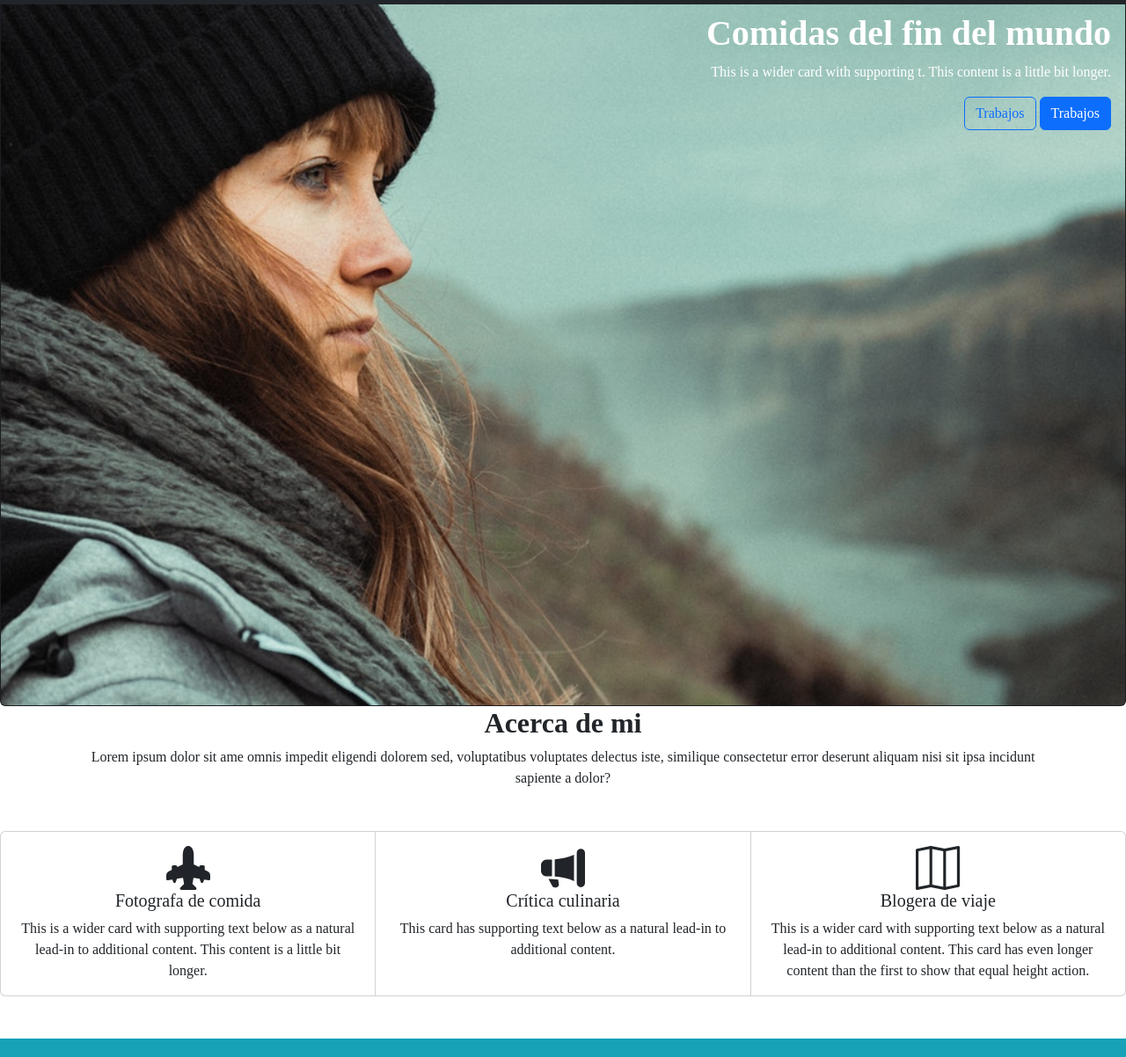
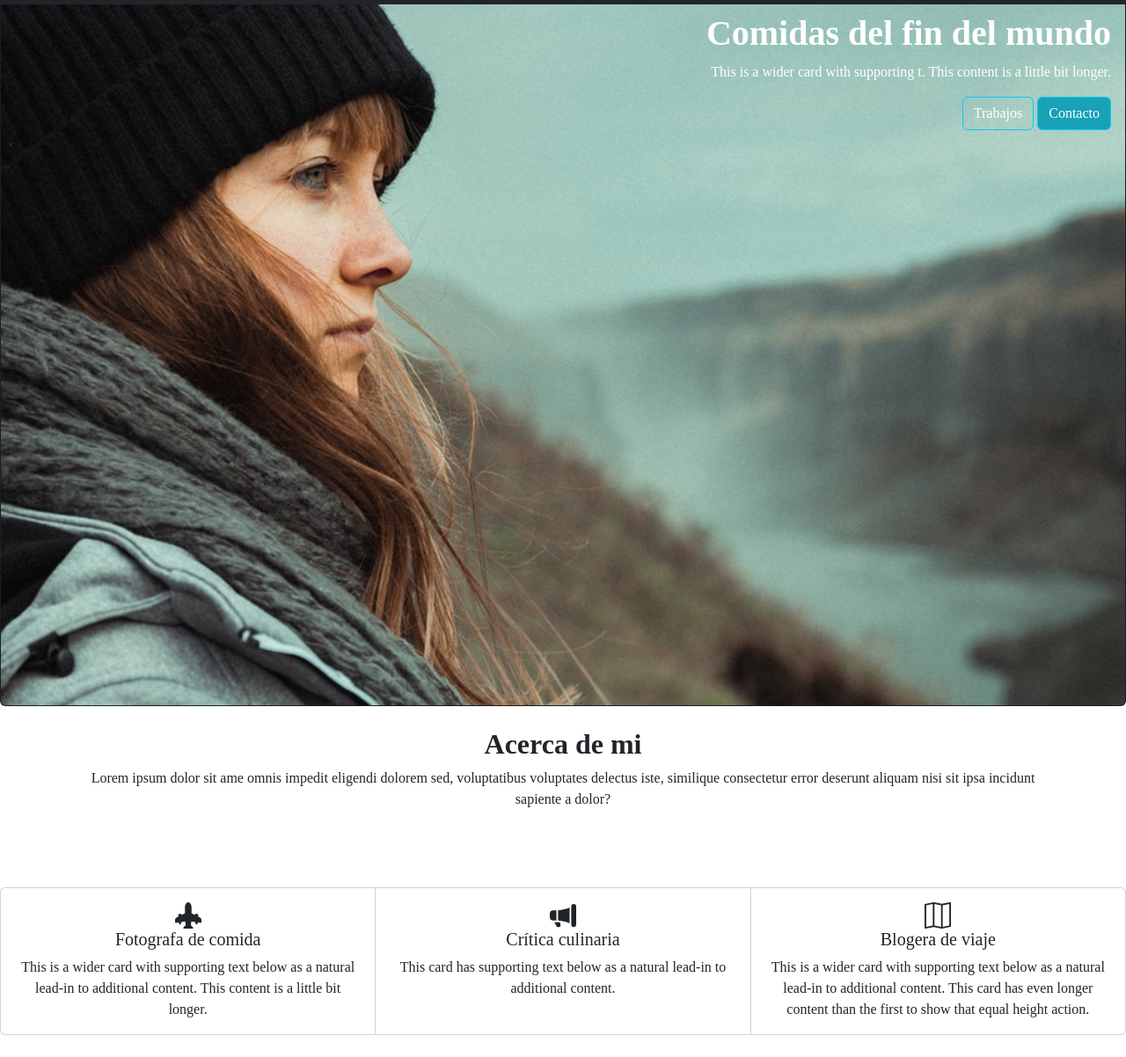
Before and after one commit to Jorge052011/olivia-ros, a plain HTML site: page index.html in a window 1280 px wide. Shown: the part 51-1253 px from the top of the page at 88% size. Drawn offline with nearby package versions, Linux system fonts and the light colour scheme.

Commit message:
con css se dio color a botones

```diff
--- a/assets/css/estilos.css
+++ b/assets/css/estilos.css
@@ -4,7 +4,9 @@ body {
 }
 
 
-
+.btn-info {
+    background-color: #17a2b8;
+}
 
 
 
--- a/index.html
+++ b/index.html
@@ -35,10 +35,10 @@
             <div class="card-img-overlay">
               <h5 class="card-title mt-5 display-6 fw-bold">Comidas del fin del mundo</h5>
               <p class="card-text fw-light">This is a wider card with supporting t. This content is a little bit longer.</p>
-
-              <button type="button" class="btn btn-outline-primary">Trabajos</button>
-              <button type="button" class="btn btn-primary ">Trabajos</button>
-
+              <div class="texto-boton">
+              <button type="button" class="btn btn-outline-info text-white">Trabajos</button>
+              <button type="button" class="btn btn-info text-white ">Contacto</button>
+             </div>
 
 
             </div>
@@ -56,7 +56,7 @@
     </header>
 
     <section >
-      <div class="container">
+      <div class="container p-4">
         <h2 class="Display-3 fw-bold text-center">Acerca de mi</h2>
         <p class="text-center fw-regular">Lorem ipsum dolor sit ame omnis impedit eligendi dolorem sed, voluptatibus voluptates delectus iste, similique consectetur error deserunt aliquam nisi sit ipsa incidunt sapiente a dolor?</p>
       </div>
@@ -66,7 +66,7 @@
       <div class="card-group">
         <div class="card">
           <div class="card-body text-center">
-            <svg  xmlns="http://www.w3.org/2000/svg" width="50" height="50" fill="currentColor" class="bi bi-airplane-engines-fill" viewBox="0 0 16 16">
+            <svg  xmlns="http://www.w3.org/2000/svg" width="30" height="30" fill="currentColor" class="bi bi-airplane-engines-fill" viewBox="0 0 16 16">
               <path d="M8 0c-.787 0-1.292.592-1.572 1.151A4.35 4.35 0 0 0 6 3v3.691l-2 1V7.5a.5.5 0 0 0-.5-.5h-1a.5.5 0 0 0-.5.5v1.191l-1.17.585A1.5 1.5 0 0 0 0 10.618V12a.5.5 0 0 0 .582.493l1.631-.272.313.937a.5.5 0 0 0 .948 0l.405-1.214 2.21-.369.375 2.253-1.318 1.318A.5.5 0 0 0 5.5 16h5a.5.5 0 0 0 .354-.854l-1.318-1.318.375-2.253 2.21.369.405 1.214a.5.5 0 0 0 .948 0l.313-.937 1.63.272A.5.5 0 0 0 16 12v-1.382a1.5 1.5 0 0 0-.83-1.342L14 8.691V7.5a.5.5 0 0 0-.5-.5h-1a.5.5 0 0 0-.5.5v.191l-2-1V3c0-.568-.14-1.271-.428-1.849C9.292.591 8.787 0 8 0"/>
             </svg>
             <h5 class="card-title">Fotografa de comida</h5>
@@ -77,7 +77,7 @@
         <div class="card">
 
           <div class="card-body text-center">
-            <svg xmlns="http://www.w3.org/2000/svg" width="50" height="50" fill="currentColor" class="bi bi-megaphone-fill" viewBox="0 0 16 16">
+            <svg xmlns="http://www.w3.org/2000/svg" width="30" height="30" fill="currentColor" class="bi bi-megaphone-fill" viewBox="0 0 16 16">
               <path d="M13 2.5a1.5 1.5 0 0 1 3 0v11a1.5 1.5 0 0 1-3 0zm-1 .724c-2.067.95-4.539 1.481-7 1.656v6.237a25 25 0 0 1 1.088.085c2.053.204 4.038.668 5.912 1.56zm-8 7.841V4.934c-.68.027-1.399.043-2.008.053A2.02 2.02 0 0 0 0 7v2c0 1.106.896 1.996 1.994 2.009l.496.008a64 64 0 0 1 1.51.048m1.39 1.081q.428.032.85.078l.253 1.69a1 1 0 0 1-.983 1.187h-.548a1 1 0 0 1-.916-.599l-1.314-2.48a66 66 0 0 1 1.692.064q.491.026.966.06"/>
             </svg>
             <h5 class="card-title">Crítica culinaria</h5>
@@ -88,7 +88,7 @@
         <div class="card">
 
           <div class="card-body text-center">
-            <svg xmlns="http://www.w3.org/2000/svg" width="50" height="50" fill="currentColor" class="bi bi-map" viewBox="0 0 16 16">
+            <svg xmlns="http://www.w3.org/2000/svg" width="30" height="30" fill="currentColor" class="bi bi-map" viewBox="0 0 16 16">
               <path fill-rule="evenodd" d="M15.817.113A.5.5 0 0 1 16 .5v14a.5.5 0 0 1-.402.49l-5 1a.5.5 0 0 1-.196 0L5.5 15.01l-4.902.98A.5.5 0 0 1 0 15.5v-14a.5.5 0 0 1 .402-.49l5-1a.5.5 0 0 1 .196 0L10.5.99l4.902-.98a.5.5 0 0 1 .415.103M10 1.91l-4-.8v12.98l4 .8zm1 12.98 4-.8V1.11l-4 .8zm-6-.8V1.11l-4 .8v12.98z"/>
             </svg>
             <h5 class="card-title">Blogera de viaje</h5>
```
